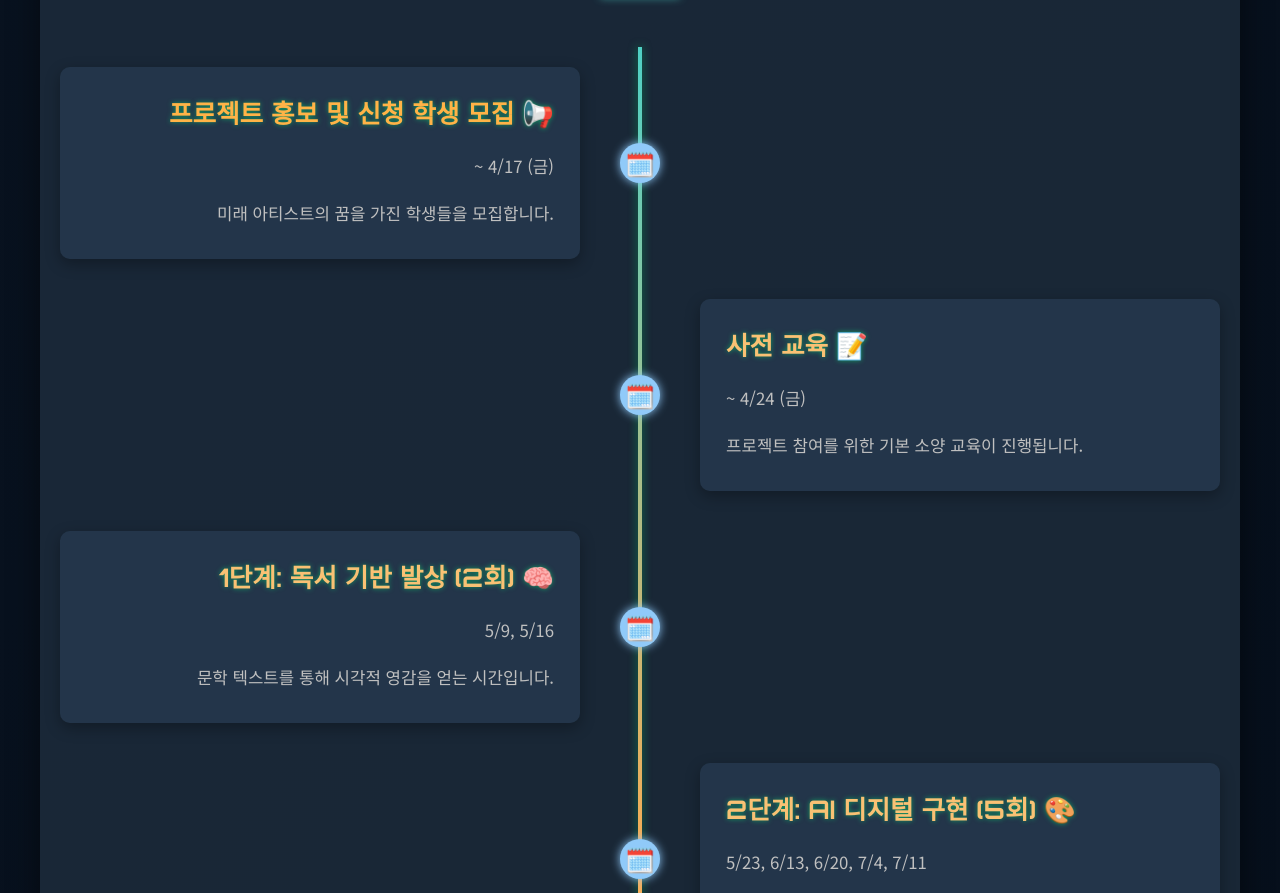
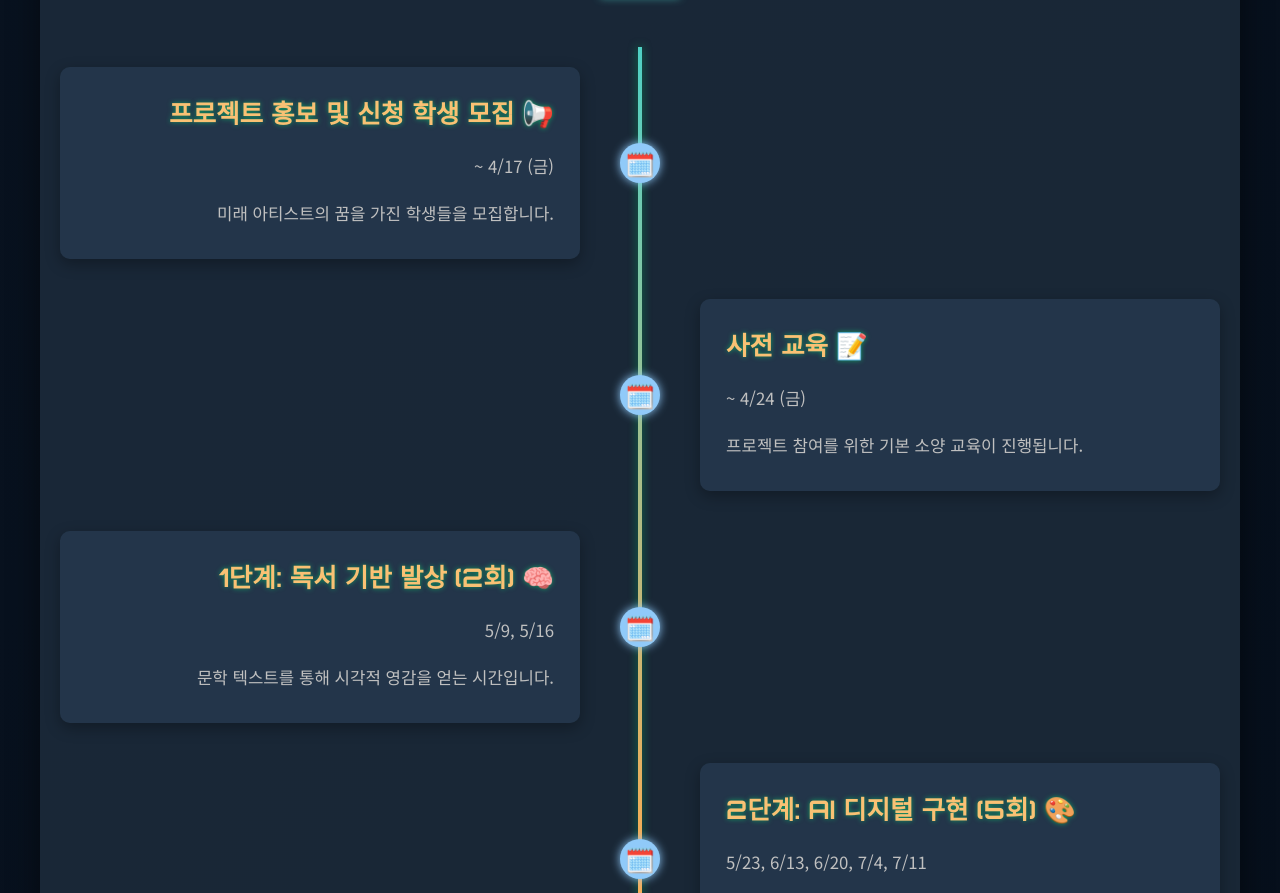
Before and after one commit to moni2026/k1-project-assets, a plain HTML site: page index.html in a window 1280 px wide. Shown: the part 7515-8408 px from the top of the page. Drawn offline with nearby package versions, Linux system fonts and the light colour scheme.

Commit message:
Add files via upload

```diff
--- a/index.html
+++ b/index.html
@@ -850,7 +850,7 @@ AI로
             <div class="timeline">
                 <div class="timeline-item">
                     <div class="timeline-content">
-                        <h4 style="color: #FFB347;">프로젝트 홍보 및 신청 학생 모집 📢</h4>
+                        <h4 style="color: #F9C174FF;">프로젝트 홍보 및 신청 학생 모집 📢</h4>
                         <p>~ 4/17 (금)</p>
                         <p>미래 아티스트의 꿈을 가진 학생들을 모집합니다.</p>
                     </div>
```
